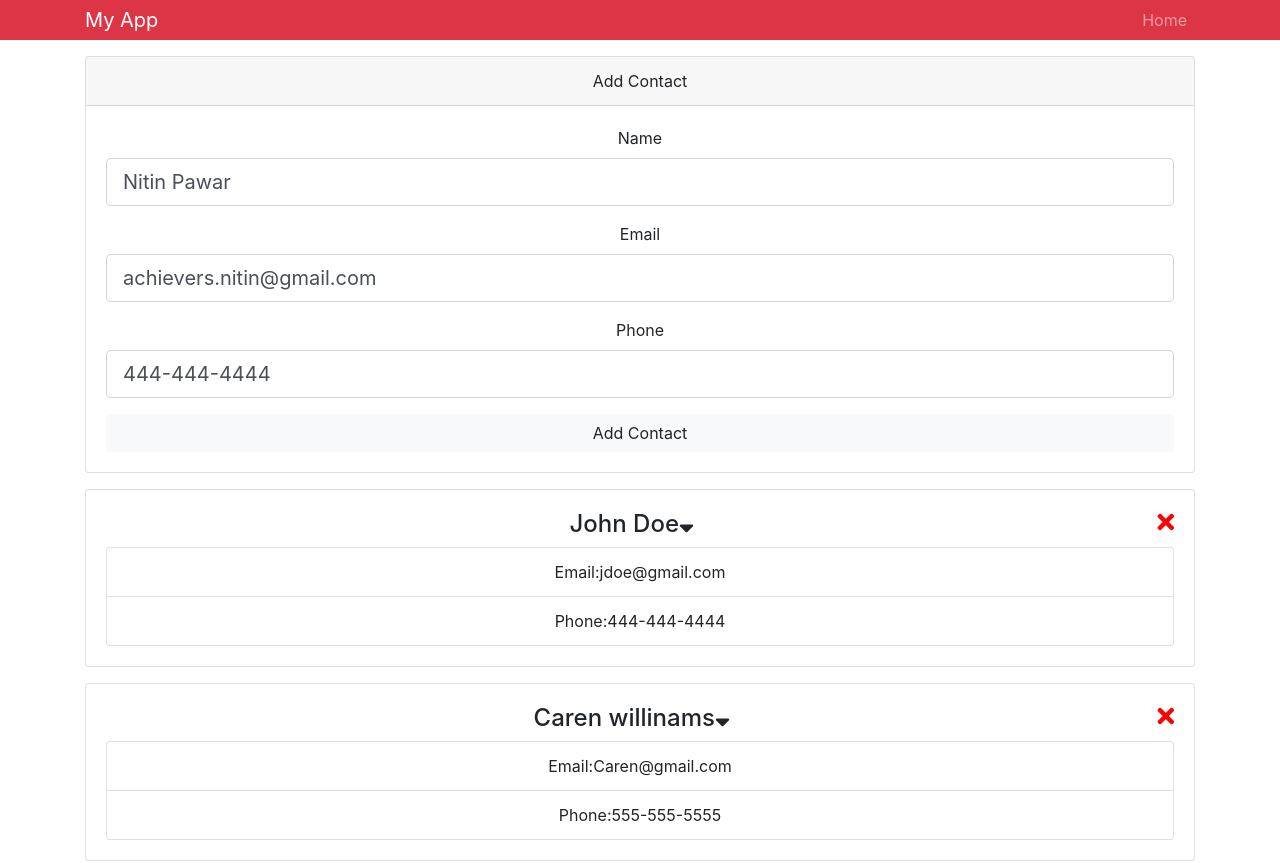
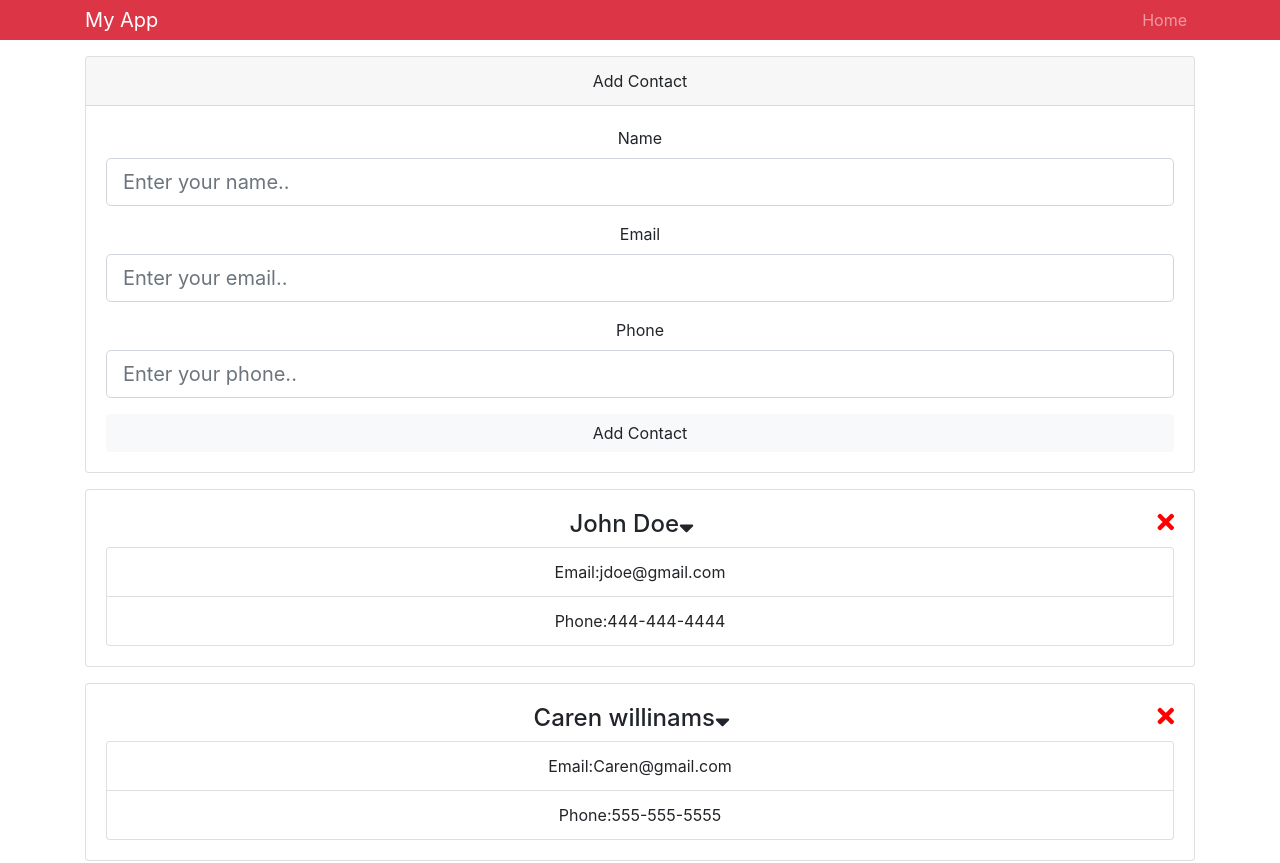
Before and after one commit to npnitin/ContactManager-ReactApp, a React (Create React App) app: page / in a window 1280 px wide. Shown: the top 863 px of the page. Built offline with nearby package versions, Linux system fonts and the light colour scheme.

Commit message:
add submit form to contetx api

```diff
--- a/package.json
+++ b/package.json
@@ -6,7 +6,8 @@
     "bootstrap": "^4.2.1",
     "react": "^16.8.1",
     "react-dom": "^16.8.1",
-    "react-scripts": "2.1.3"
+    "react-scripts": "2.1.3",
+    "uuid": "^3.3.2"
   },
   "scripts": {
     "start": "react-scripts start",
--- a/src/App.js
+++ b/src/App.js
@@ -14,7 +14,7 @@ class App extends Component {
         <div className="App">
         <Header/>
         <div className="container">
-            <AddContact1/>
+            <AddContact/>
             <Contacts/>
         </div>
         </div>
--- a/src/components/contacts/AddContact.js
+++ b/src/components/contacts/AddContact.js
@@ -1,5 +1,6 @@
-import React, { Component } from 'react'
-
+import React, { Component } from 'react';
+import { Consumer } from '../context/context';
+import uuid from 'uuid';
 class AddContact extends Component {
     constructor(){
         super();
@@ -14,17 +15,34 @@ class AddContact extends Component {
             [e.target.name]:e.target.value
         })
     }
-    onSubmit = (e) =>{
+    onSubmit = (dispatch,e) =>{
         e.preventDefault();
-        console.log(this.state);
+        const{ name ,email,phone}=this.state;
+        const newContact={
+            id:uuid(),
+            name,
+            email,
+            phone
+        };
+        dispatch({type:'ADD_CONTACT',payload:newContact});
+        //clear state
+        this.setState({
+            name:'',
+            email:'',
+            phone:''
+        })
     }
     render() {
         const{name,email,phone}=this.state;
+        return(
+       <Consumer>
+            {value=>{
+                const{ dispatch } = value;
                 return (
                     <div className="card mb-3">
                     <div className="card-header">Add Contact</div>
                         <div className="card-body">
-                    <form onSubmit={this.onSubmit}>
+                            <form onSubmit={this.onSubmit.bind(this,dispatch)}>
                                 <div className="form-group">
                                     <label htmlFor="name">Name</label>
                                     <input
@@ -63,6 +81,10 @@ class AddContact extends Component {
                         </div>
                 </div>
                 )
+            }}
+           </Consumer>
+        );
+
     }
 }
 export default AddContact;
--- a/src/components/context/context.js
+++ b/src/components/context/context.js
@@ -10,6 +10,13 @@ const reducer = (state,action)=>{
       contacts:state.contacts.filter(contact=>
       contact.id!==action.payload)
     }
+
+    case 'ADD_CONTACT':
+    return{
+      ...state,
+      contacts:[action.payload,...state.contacts]
+    };
+
     default:
     return state;
   }
```
Also changed, not shown: 1 other file (tests, documents, lock files or other folders). Lines whose indentation alone changed are shown as unchanged.
